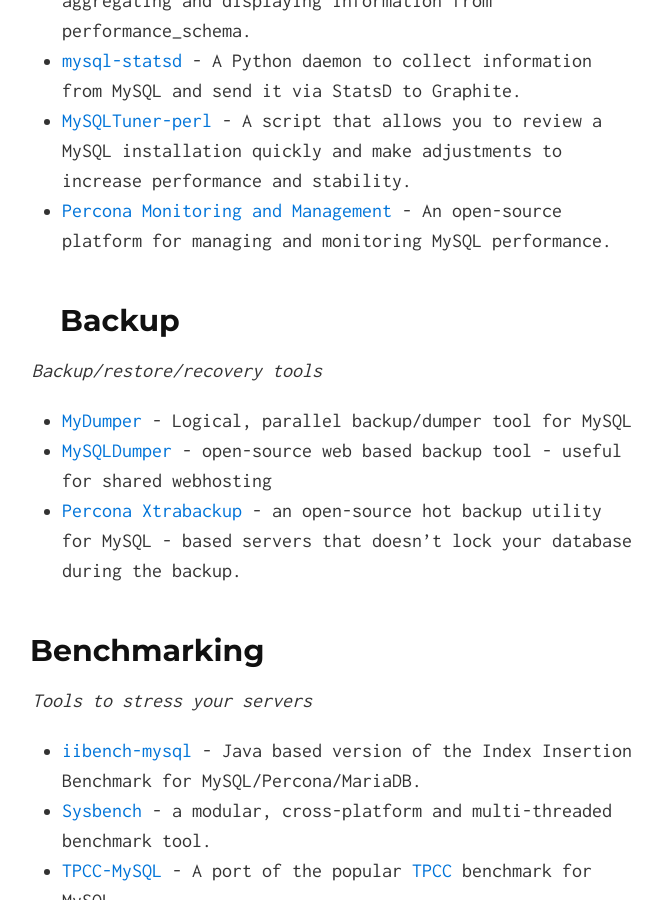
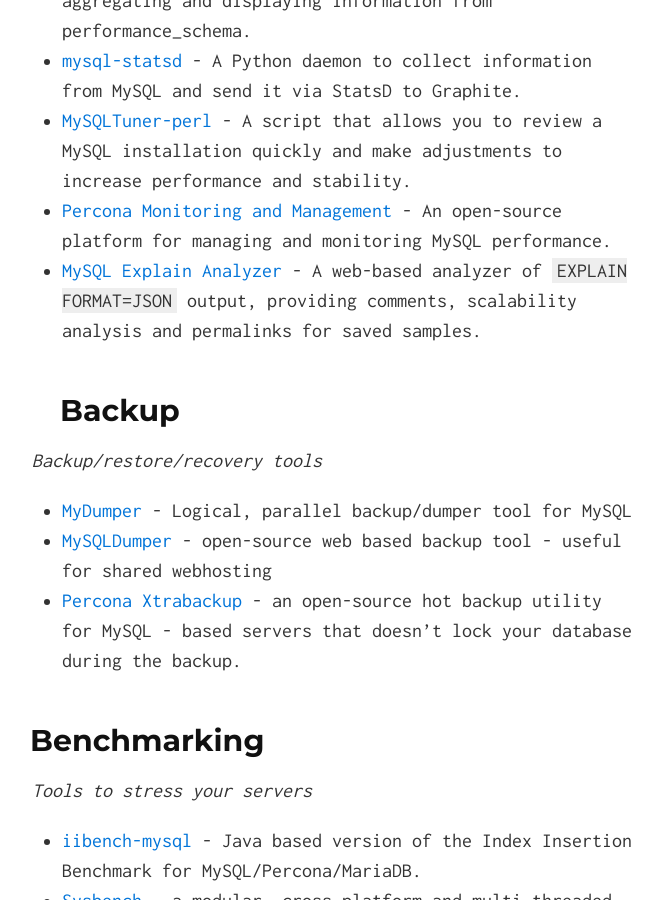
Before and after one commit to shlomi-noach/awesome-mysql, a Jekyll site: the page built from index.md, in a window 1280 px wide and 900 px high, scrolled down 1494 px. Shown: the whole window, without its empty margins (308-970 px from the left). Built offline with Jekyll 4.4.1, drawn with Linux system fonts in a browser that asks for light colours.

Commit message:
Add MySQL Explain Analyzer.

```diff
--- a/index.md
+++ b/index.md
@@ -44,6 +44,7 @@
 - [mysql-statsd](https://github.com/db-art/mysql-statsd) - A Python daemon to collect information from MySQL and send it via StatsD to Graphite.
 - [MySQLTuner-perl](http://mysqltuner.com) - A script that allows you to review a MySQL installation quickly and make adjustments to increase performance and stability.
 - [Percona Monitoring and Management](https://www.percona.com/doc/percona-monitoring-and-management/index.html) -  An open-source platform for managing and monitoring MySQL performance.
+- [MySQL Explain Analyzer](https://github.com/Preetam/explain-analyzer) - A web-based analyzer of `EXPLAIN FORMAT=JSON` output, providing comments, scalability analysis and permalinks for saved samples.
 ## Backup
 
 *Backup/restore/recovery tools*
```
